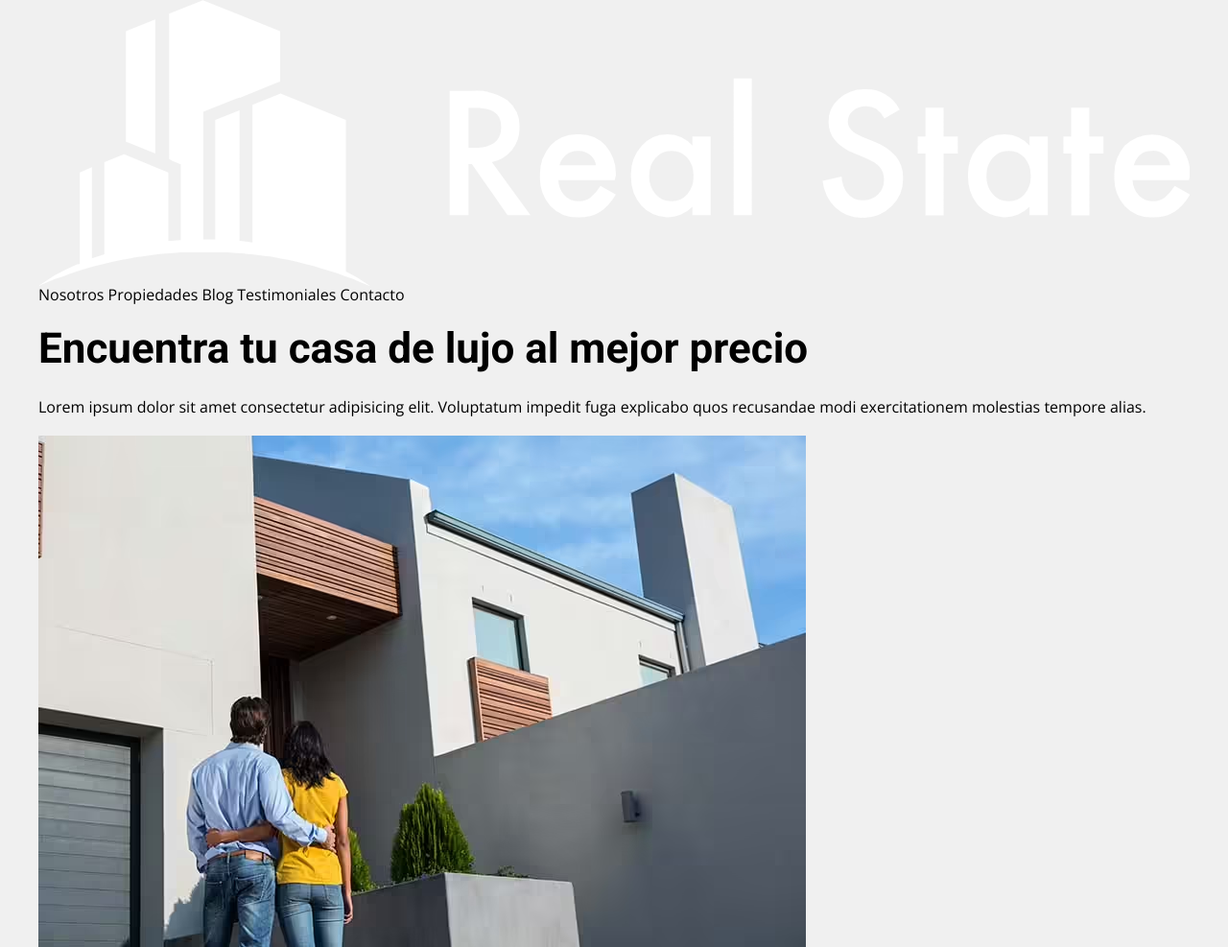
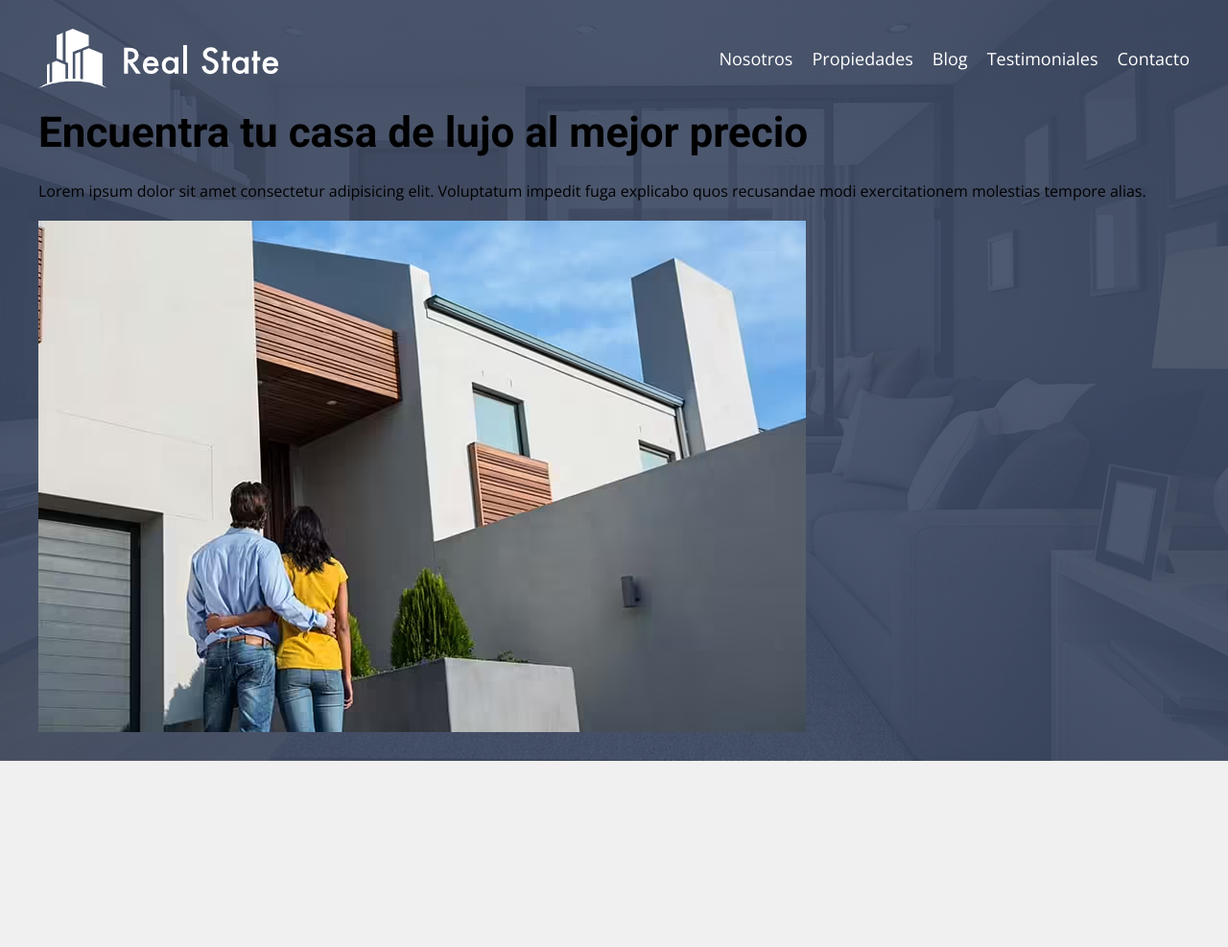
Before and after one commit to LuisMarioSolano/real-state, a website: page index.html in a window 1280 px wide. Shown: the whole page at 96% size. After the commit the page ends 800 px from the top, so only its background shows below. Drawn offline with nearby package versions, Linux system fonts and the light colour scheme.

Commit message:
Style for .header

```diff
--- a/src/scss/app.scss
+++ b/src/scss/app.scss
@@ -1 +1,3 @@
 @use 'base';
+
+@use 'ui/header';
--- /dev/null
+++ b/src/scss/ui/header/_header.scss
@@ -0,0 +1,48 @@
+@use 'base/variables' as v;
+@use 'base/mixins' as m;
+
+.header {
+    background-image: linear-gradient( to right, transparentize(v.$primario, .1) 0%, transparentize(v.$primario, .1) 100%), url(../img/header_bg.jpg) ;
+    background-size: cover;
+    background-position: center;
+    padding: 3rem 0;
+
+    &__barra {
+        display: flex;
+        flex-direction: column;
+        align-items: center;
+        @include m.tablet {
+            flex-direction: row;
+            justify-content: space-between;
+        }
+    }
+    &__logo {
+        width: 25rem;
+    }
+}
+
+.navegacion {
+    display: flex;
+    flex-direction: column;
+    align-items: center;
+    margin-top: 5rem;
+
+    @include m.tablet {
+        flex-direction: row;
+        gap: 2rem;
+        margin-top: 0;
+    }
+
+    &__link {
+        color: v.$blanco;
+        font-size: 1.8rem;
+        margin-bottom: 2rem;
+
+        &:last-of-type {
+            margin-bottom: 0;
+        }
+        @include m.tablet {
+            margin-bottom: 0;
+        }
+    }
+}
--- /dev/null
+++ b/src/scss/ui/header/_index.scss
@@ -0,0 +1 @@
+@forward 'header';
```
Also changed, not shown: build/css/app.css, 1 other file.
